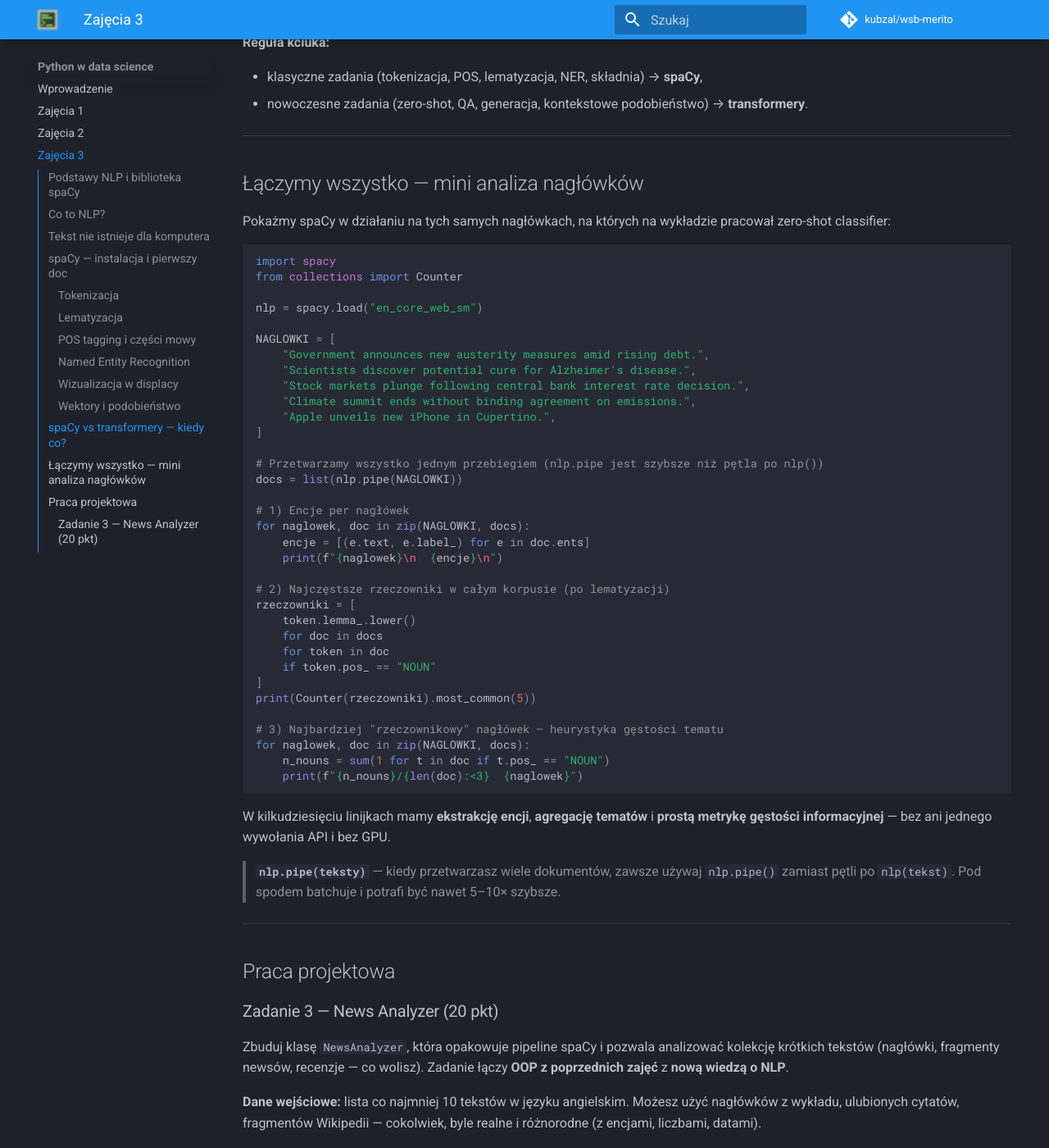
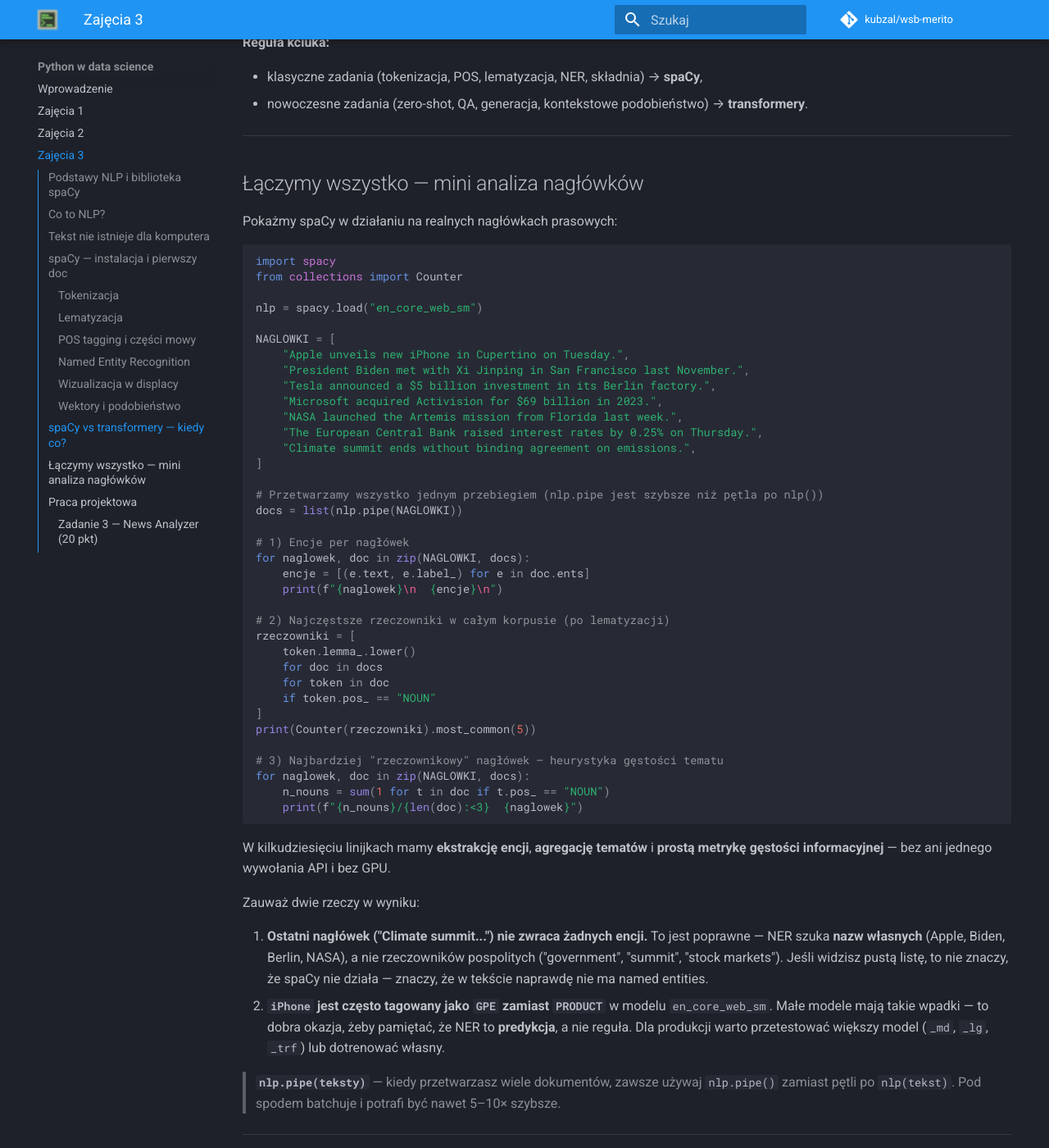
Before and after one commit to kubzal/wsb-merito, an MkDocs documentation site: the page built from docs/python_w_data_science/zajecia_3.md, in a window 1280 px wide and 1400 px high, scrolled down 5077 px. Shown: the whole window at 82% size. Built offline with MkDocs 1.6.1 and Material for MkDocs 9.7.7, drawn with Linux system fonts in a browser that asks for light colours; comment, search, counter and statistics services are not loaded.

Commit message:
python w data science - poprawione przyklady do zajec 3

````diff
--- a/docs/python_w_data_science/zajecia_3.md
+++ b/docs/python_w_data_science/zajecia_3.md
@@ -220,7 +220,7 @@ W praktyce te biblioteki **się nie wykluczają**. Jest pakiet `spacy-transforme
 
 ## Łączymy wszystko — mini analiza nagłówków
 
-Pokażmy spaCy w działaniu na tych samych nagłówkach, na których na wykładzie pracował zero-shot classifier:
+Pokażmy spaCy w działaniu na realnych nagłówkach prasowych:
 
 ```python
 import spacy
@@ -229,11 +229,13 @@ from collections import Counter
 nlp = spacy.load("en_core_web_sm")
 
 NAGLOWKI = [
-    "Government announces new austerity measures amid rising debt.",
-    "Scientists discover potential cure for Alzheimer's disease.",
-    "Stock markets plunge following central bank interest rate decision.",
+    "Apple unveils new iPhone in Cupertino on Tuesday.",
+    "President Biden met with Xi Jinping in San Francisco last November.",
+    "Tesla announced a $5 billion investment in its Berlin factory.",
+    "Microsoft acquired Activision for $69 billion in 2023.",
+    "NASA launched the Artemis mission from Florida last week.",
+    "The European Central Bank raised interest rates by 0.25% on Thursday.",
     "Climate summit ends without binding agreement on emissions.",
-    "Apple unveils new iPhone in Cupertino.",
 ]
 
 # Przetwarzamy wszystko jednym przebiegiem (nlp.pipe jest szybsze niż pętla po nlp())
@@ -260,6 +262,11 @@ for naglowek, doc in zip(NAGLOWKI, docs):
 ```
 
 W kilkudziesięciu linijkach mamy **ekstrakcję encji**, **agregację tematów** i **prostą metrykę gęstości informacyjnej** — bez ani jednego wywołania API i bez GPU.
+
+Zauważ dwie rzeczy w wyniku:
+
+1. **Ostatni nagłówek ("Climate summit...") nie zwraca żadnych encji.** To jest poprawne — NER szuka **nazw własnych** (Apple, Biden, Berlin, NASA), a nie rzeczowników pospolitych ("government", "summit", "stock markets"). Jeśli widzisz pustą listę, to nie znaczy, że spaCy nie działa — znaczy, że w tekście naprawdę nie ma named entities.
+2. **`iPhone` jest często tagowany jako `GPE` zamiast `PRODUCT`** w modelu `en_core_web_sm`. Małe modele mają takie wpadki — to dobra okazja, żeby pamiętać, że NER to **predykcja**, a nie reguła. Dla produkcji warto przetestować większy model (`_md`, `_lg`, `_trf`) lub dotrenować własny.
 
 > **`nlp.pipe(teksty)`** — kiedy przetwarzasz wiele dokumentów, zawsze używaj `nlp.pipe()` zamiast pętli po `nlp(tekst)`. Pod spodem batchuje i potrafi być nawet 5–10× szybsze.
 
````
